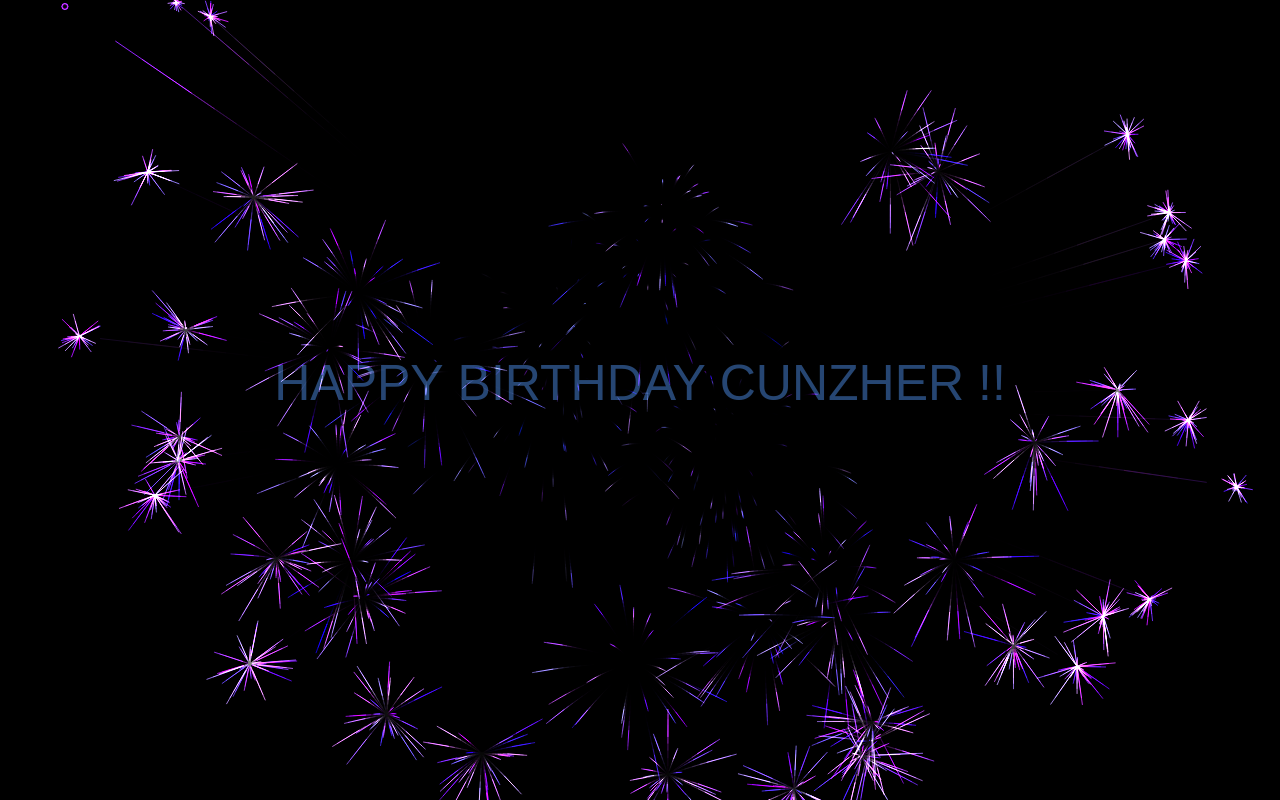
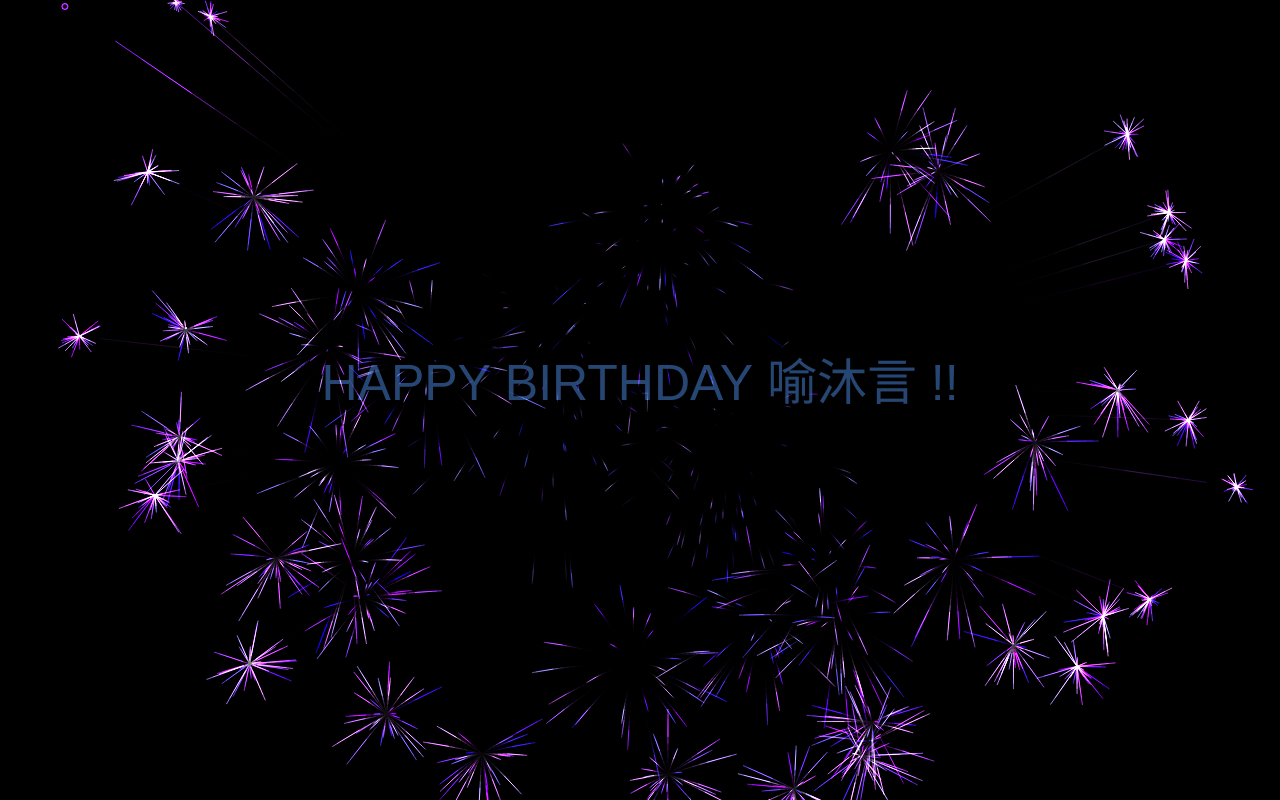
Before and after one commit to 22ke/22ke.github.io, a plain HTML site: page index.html in a window 1280 px wide. Drawn offline with Linux system fonts and the light colour scheme.

Commit message:
Update index.html

```diff
--- a/index.html
+++ b/index.html
@@ -243,7 +243,7 @@ function loop() {
 	// lighter creates bright highlight points as the fireworks and particles overlap each other
 	ctx.globalCompositeOperation = 'lighter';
 
-    var text = "HAPPY BIRTHDAY CUNZHER !!";
+    var text = "HAPPY BIRTHDAY 喻沐言 !!";
   ctx.font = "50px sans-serif";
   var textData = ctx.measureText(text);
   ctx.fillStyle = "rgba("+parseInt(random(0,255))+","+parseInt(random(0,255))+","+parseInt(random(0,255))+",0.3)";
```
